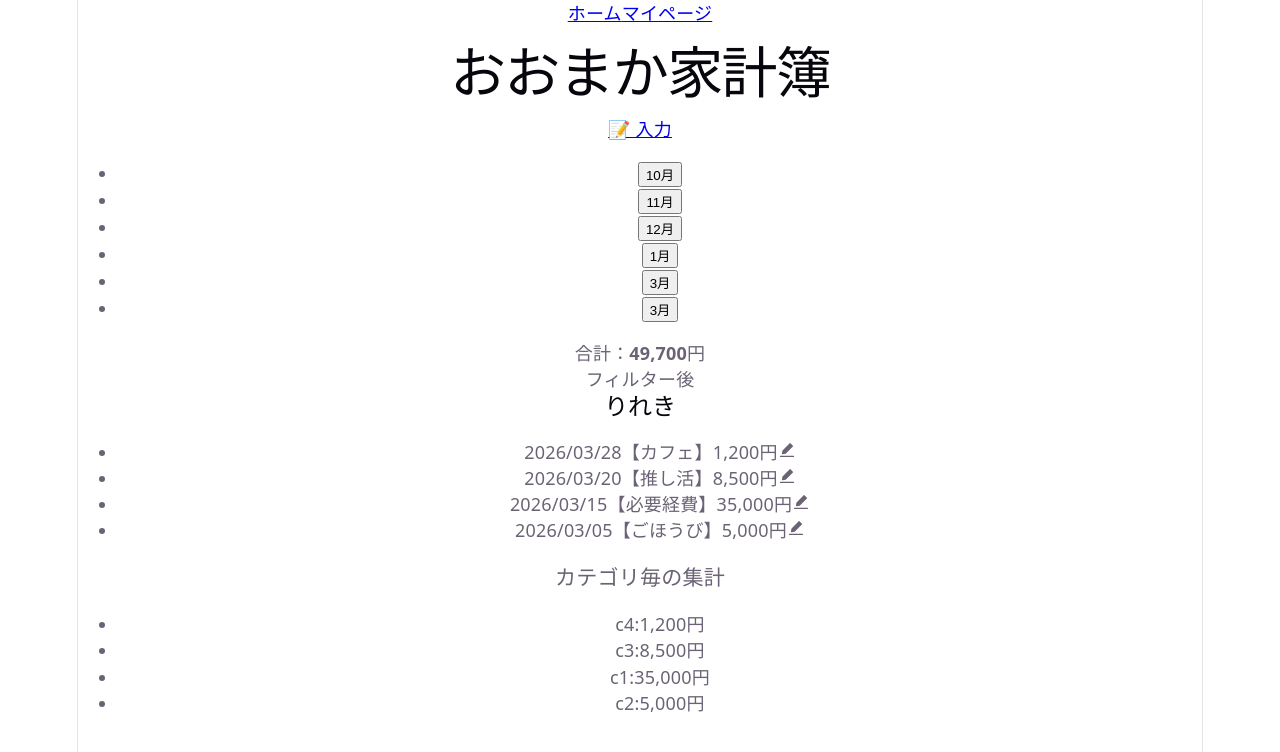
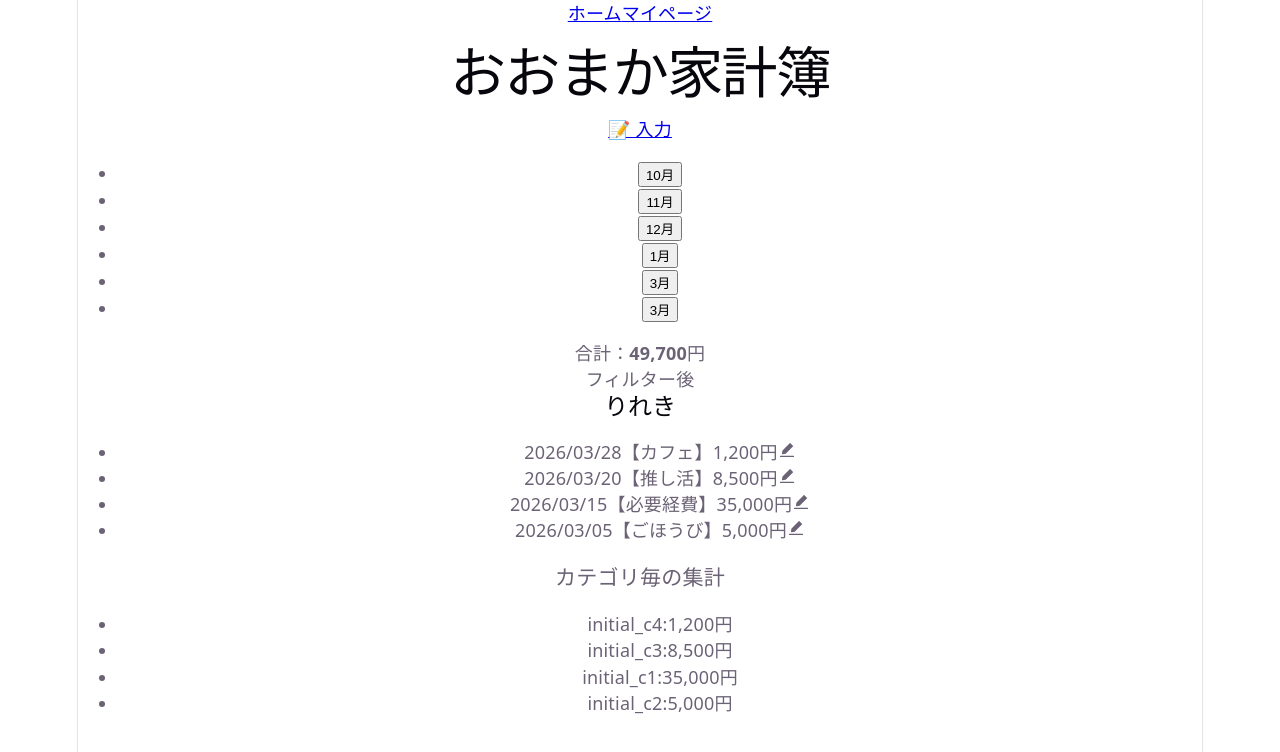
Before and after one commit to hayami-dev/omakakakeibo-front, a React (Vite) app: page / in a window 1280 px wide. Shown: the top 752 px of the page. Built offline with nearby package versions, Linux system fonts and the light colour scheme.

Commit message:
HistoryListのカテゴリ表示をid⇒nameを取得するよう調整＋InputFormからcategory.idを渡す用修正（実態にあわせて名称変更）＋ダミーデータ、初期値のidを修正

```diff
--- a/src/components/CategorySummary.jsx
+++ b/src/components/CategorySummary.jsx
@@ -1,9 +1,9 @@
 export default function CategorySummary({ history }) {
   const categoryTotals = history.reduce(
     (acc, cur) => {
-      const { category, amount } = cur;
+      const { categoryId, amount } = cur;
       // Mapの中にそのカテゴリがすでにあれば加算、なければ初期値から加算
-      acc[category] = (acc[category] || 0) + amount;
+      acc[categoryId] = (acc[categoryId] || 0) + amount;
       return acc;
     },
     {}, // 👈初期値
--- a/src/components/HistoryList.jsx
+++ b/src/components/HistoryList.jsx
@@ -16,7 +16,7 @@ export default function HistoryList({ history, onEdit }) {
       <ul>
         {history.map((item, index) => {
           const categoryName = resolveCategoryById(
-            item.category,
+            item.categoryId,
             activeCategories,
             archivedCategories,
           );
@@ -25,7 +25,8 @@ export default function HistoryList({ history, onEdit }) {
               <time dateTime={item.date}>
                 {item.date.toString().replaceAll("-", "/")}
               </time>
-              【{categoryName.name}】{item.amount.toLocaleString("ja-JP")}円
+              【{categoryName?.name || "不明なカテゴリ"}】
+              {item.amount.toLocaleString("ja-JP")}円
               <AiFillEdit onClick={() => onEdit(index)} />
             </li>
           );
--- a/src/dummyData.js
+++ b/src/dummyData.js
@@ -1,36 +1,36 @@
 export const getDummyData = [
   // 🎒 2026年4月
-  { id: "d-01", amount: 1800, category: "c4", date: "2026-04-30" }, // カフェ
-  { id: "d-02", amount: 45000, category: "c1", date: "2026-04-15" }, // 必要経費
-  { id: "d-03", amount: 3000, category: "c2", date: "2026-04-04" }, // ごほうび
-  { id: "d-04", amount: 3000, category: "c2", date: "2026-04-04" }, // ごほうび
-  { id: "d-05", amount: 15000, category: "c3", date: "2026-04-01" }, // 推し活
+  { id: "d-01", amount: 1800, categoryId: "initial_c4", date: "2026-04-30" }, // カフェ
+  { id: "d-02", amount: 45000, categoryId: "initial_c1", date: "2026-04-15" }, // 必要経費
+  { id: "d-03", amount: 3000, categoryId: "initial_c2", date: "2026-04-04" }, // ごほうび
+  { id: "d-04", amount: 3000, categoryId: "initial_c2", date: "2026-04-04" }, // ごほうび
+  { id: "d-05", amount: 15000, categoryId: "initial_c3", date: "2026-04-01" }, // 推し活
 
   // 🌸 2026年3月
-  { id: "d-06", amount: 1200, category: "c4", date: "2026-03-28" },
-  { id: "d-07", amount: 8500, category: "c3", date: "2026-03-20" },
-  { id: "d-08", amount: 35000, category: "c1", date: "2026-03-15" },
-  { id: "d-09", amount: 5000, category: "c2", date: "2026-03-05" },
+  { id: "d-06", amount: 1200, categoryId: "initial_c4", date: "2026-03-28" },
+  { id: "d-07", amount: 8500, categoryId: "initial_c3", date: "2026-03-20" },
+  { id: "d-08", amount: 35000, categoryId: "initial_c1", date: "2026-03-15" },
+  { id: "d-09", amount: 5000, categoryId: "initial_c2", date: "2026-03-05" },
 
   // 🍫 2026年2月
-  { id: "d-10", amount: 1500, category: "c4", date: "2026-02-14" },
-  { id: "d-11", amount: 42000, category: "c1", date: "2026-02-10" },
-  { id: "d-12", amount: 12000, category: "c2", date: "2026-02-02" },
+  { id: "d-10", amount: 1500, categoryId: "initial_c4", date: "2026-02-14" },
+  { id: "d-11", amount: 42000, categoryId: "initial_c1", date: "2026-02-10" },
+  { id: "d-12", amount: 12000, categoryId: "initial_c2", date: "2026-02-02" },
 
   // 🎍 2026年1月
-  { id: "d-13", amount: 300, category: "c5", date: "2026-01-25" }, // わからない
-  { id: "d-14", amount: 25000, category: "c3", date: "2026-01-15" },
-  { id: "d-15", amount: 38000, category: "c1", date: "2026-01-05" },
+  { id: "d-13", amount: 300, categoryId: "initial_c5", date: "2026-01-25" }, // わからない
+  { id: "d-14", amount: 25000, categoryId: "initial_c3", date: "2026-01-15" },
+  { id: "d-15", amount: 38000, categoryId: "initial_c1", date: "2026-01-05" },
 
   // 🎄 2025年12月
-  { id: "d-16", amount: 800, category: "c4", date: "2025-12-24" },
-  { id: "d-17", amount: 15000, category: "c2", date: "2025-12-20" },
-  { id: "d-18", amount: 50000, category: "c1", date: "2025-12-10" },
+  { id: "d-16", amount: 800, categoryId: "initial_c4", date: "2025-12-24" },
+  { id: "d-17", amount: 15000, categoryId: "initial_c2", date: "2025-12-20" },
+  { id: "d-18", amount: 50000, categoryId: "initial_c1", date: "2025-12-10" },
 
   // 🍁 2025年11月
-  { id: "d-19", amount: 9999, category: "c6", date: "2025-11-20" }, // あああああ
-  { id: "d-20", amount: 32000, category: "c1", date: "2025-11-10" },
-  { id: "d-21", amount: 6000, category: "c3", date: "2025-11-03" },
+  { id: "d-19", amount: 9999, categoryId: "initial_c6", date: "2025-11-20" }, // あああああ
+  { id: "d-20", amount: 32000, categoryId: "initial_c1", date: "2025-11-10" },
+  { id: "d-21", amount: 6000, categoryId: "initial_c3", date: "2025-11-03" },
 ];
 
 export const getDummySummary = () => {
--- a/src/pages/Home.jsx
+++ b/src/pages/Home.jsx
@@ -56,19 +56,19 @@ export default function Home() {
       {/* InputFormのコンテキスト */}
       <Outlet
         context={{
-          onSend: (amount, category, inputDate) => {
+          onSend: (amount, categoryId, inputDate) => {
             setSummary(summary + amount);
             setHistory([
               ...history,
               {
                 id: crypto.randomUUID(),
                 amount: amount,
-                category: category,
+                categoryId: categoryId,
                 date: inputDate,
               },
             ]);
           },
-          onUpdate: (editItemId, amount, selectCategory, inputDate) => {
+          onUpdate: (editItemId, amount, selectCategoryId, inputDate) => {
             const newHistory = [...history];
             setHistory(newHistory);
             const targetHistoryIndex = newHistory.findIndex(
@@ -79,7 +79,7 @@ export default function Home() {
               newHistory[targetHistoryIndex] = {
                 id: editItemId,
                 amount,
-                category: selectCategory,
+                categoryId: selectCategoryId,
                 date: inputDate,
               };
             }
--- a/src/pages/InputForm.jsx
+++ b/src/pages/InputForm.jsx
@@ -31,14 +31,14 @@ export default function InputForm() {
   const displayCategories = useMemo(() => {
     let list = [...activeCategories];
 
-    if (editItem?.category) {
+    if (editItem?.categoryId) {
       const isActive = activeCategories.some(
-        (cat) => cat.id === editItem.category,
+        (cat) => cat.id === editItem.categoryId,
       );
 
       if (!isActive) {
         const archivedTarget = resolveCategoryById(
-          editItem.category,
+          editItem.categoryId,
           activeCategories,
           archivedCategories,
         );
@@ -54,8 +54,8 @@ export default function InputForm() {
 
   // 選択中のカテゴリの初期値を取得
   const [selectCategory, setSelectCategory] = useState(() => {
-    if (editItem?.category) {
-      return displayCategories.find((c) => c.id === editItem.category) || "";
+    if (editItem?.categoryId) {
+      return displayCategories.find((c) => c.id === editItem.categoryId) || "";
     }
   });
 
@@ -75,16 +75,17 @@ export default function InputForm() {
       return;
     }
     // タグ未選択の場合
-    if (selectCategory == "") {
+    if (!selectCategory?.id?.trim()) {
       alert("タグを選択してください");
       return;
     }
 
+    // データ送信(カテゴリはidのみ渡す)
     if (editItem) {
-      onUpdate(editItem.id, amount, selectCategory, inputDate);
+      onUpdate(editItem.id, amount, selectCategory.id, inputDate);
     } else {
       // Javaだと total = total + Integer.parseInt(inputValue);
-      onSend(amount, selectCategory, inputDate); // 入力値を結果にセット
+      onSend(amount, selectCategory.id, inputDate); // 入力値を結果にセット
     }
 
     setInputValue(""); //入力欄を空にする
@@ -129,9 +130,6 @@ export default function InputForm() {
       />
       <div>
         {displayCategories.map((cat) => {
-          // console.log("displayCategories cat", cat);
-          // console.log("displayCategories cat", cat.id);
-          // console.log("displayCategories cat", selectCategory.id);
           return (
             <button
               key={cat.id}
--- a/src/service/categoryService.js
+++ b/src/service/categoryService.js
@@ -2,12 +2,12 @@ import { atom } from "jotai";
 
 // 初期値
 export const INITIAL_CATEGORIES = [
-  { id: "c1", name: "必要経費", colorIndex: 0 },
-  { id: "c2", name: "ごほうび", colorIndex: 1 },
-  { id: "c3", name: "推し活", colorIndex: 2 },
-  { id: "c4", name: "カフェ", colorIndex: 3 },
-  { id: "c5", name: "わからない", colorIndex: 4 },
-  { id: "c6", name: "ああああああああああ", colorIndex: 5 },
+  { id: "initial_c1", name: "必要経費", colorIndex: 0 },
+  { id: "initial_c2", name: "ごほうび", colorIndex: 1 },
+  { id: "initial_c3", name: "推し活", colorIndex: 2 },
+  { id: "initial_c4", name: "カフェ", colorIndex: 3 },
+  { id: "initial_c5", name: "わからない", colorIndex: 4 },
+  { id: "initial_c6", name: "ああああああああああ", colorIndex: 5 },
 ];
 
 // 色のマスター定義
```
